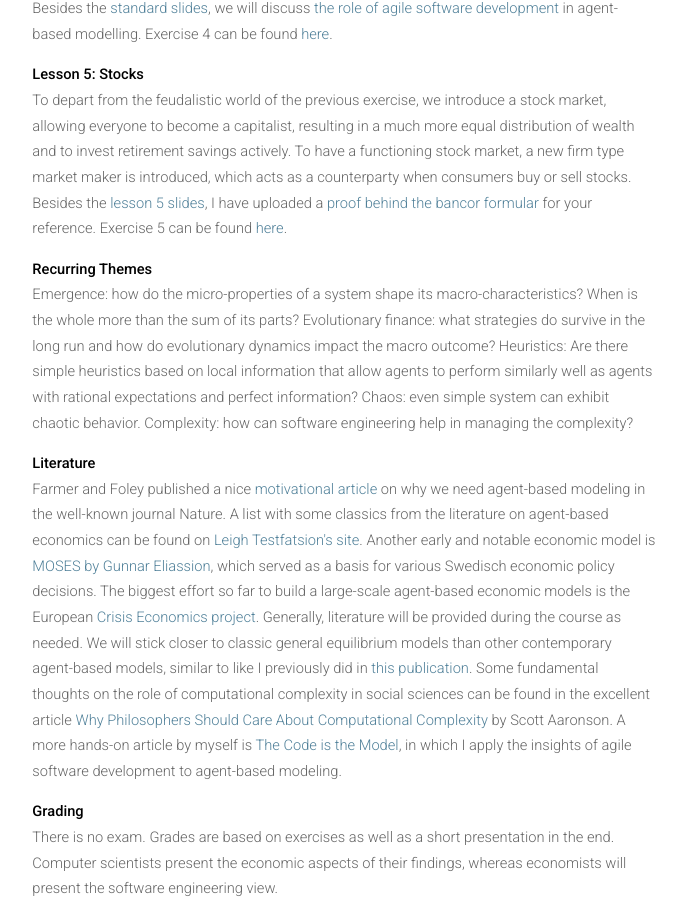
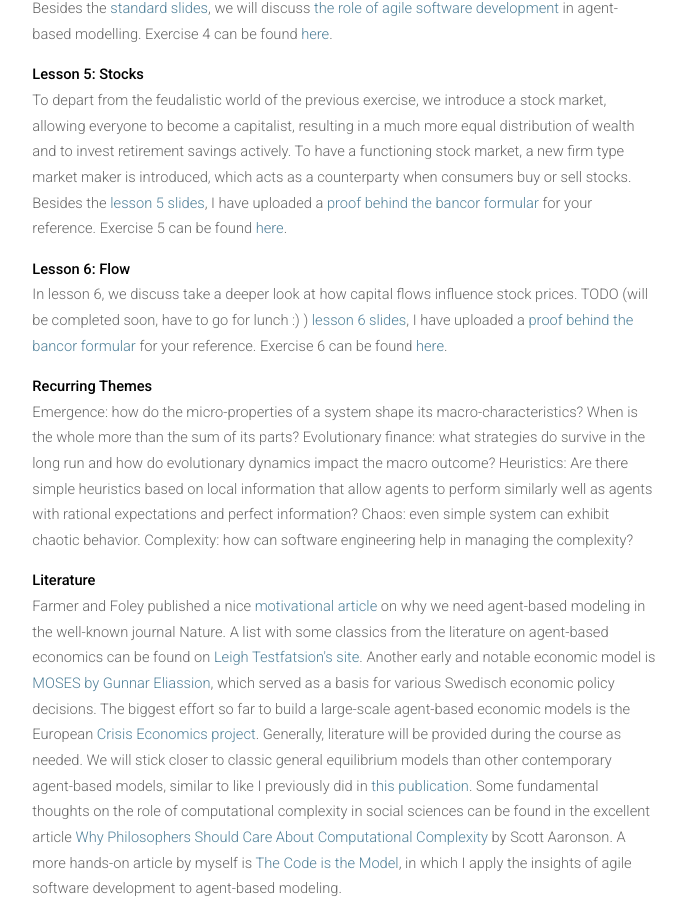
Before and after one commit to meisserecon/www, a Jekyll site: the page built from course.md, in a window 1280 px wide and 900 px high, scrolled down 1627 px. Shown: the whole window, without its empty margins (296-982 px from the left). Built offline with Jekyll 4.4.1, drawn with Linux system fonts in a browser that asks for light colours; nearby versions of some CDN libraries; our own code applies the rules of GitHub Pages for plain Markdown files.

Commit message:
lesson 6

```diff
--- a/course.md
+++ b/course.md
@@ -32,6 +32,10 @@ permalink: /course/
 
 <p>To depart from the feudalistic world of the previous exercise, we introduce a stock market, allowing everyone to become a capitalist, resulting in a much more equal distribution of wealth and to invest retirement savings actively. To have a functioning stock market, a new firm type market maker is introduced, which acts as a counterparty when consumers buy or sell stocks. Besides the <a href="/assets/abfe-lesson5.pdf">lesson 5 slides</a>, I have uploaded a <a href="/assets/abfe-lesson5-bancor.pdf">proof behind the bancor formular</a> for your reference. Exercise 5 can be found <a href="https://github.com/meisser/course/blob/master/exercises/journal/exercise05-task.md">here</a>.</p>
 
+<b>Lesson 6: Flow</b>
+
+<p>In lesson 6, we discuss take a deeper look at how capital flows influence stock prices. TODO (will be completed soon, have to go for lunch :) ) <a href="/assets/abfe-lesson6.pdf">lesson 6 slides</a>, I have uploaded a <a href="/assets/abfe-lesson5-bancor.pdf">proof behind the bancor formular</a> for your reference. Exercise 6 can be found <a href="https://github.com/meisser/course/blob/master/exercises/journal/exercise06-task.md">here</a>.</p>
+
 <b>Recurring Themes</b>
 
 <p>Emergence: how do the micro-properties of a system shape its macro-characteristics? When is the whole more than the sum of its parts?
```
